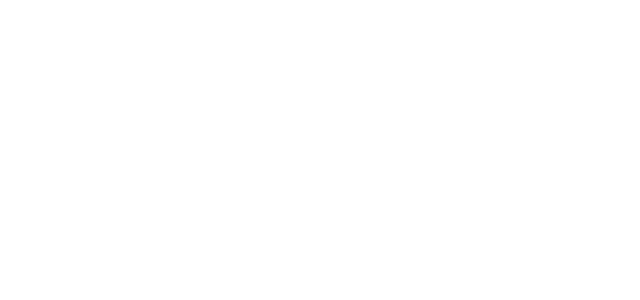
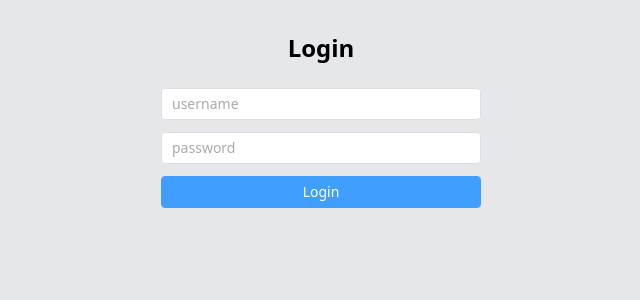
Before and after one commit to nazvl/project_m, a Vue app: page / in a window 1280 px wide. Before the commit this address had no page. Shown: the top 300 px of the page, without its empty margins (319-959 px from the left). Built offline with nearby package versions, Linux system fonts and the light colour scheme.

Commit message:
страница авторизации

```diff
--- a/src/App.vue
+++ b/src/App.vue
@@ -1,10 +1,27 @@
 <script setup lang="ts">
 import {RouterView} from "vue-router";
+import {useLoaderStore} from "@/stores/loaderStore.ts";
+
+const loadingStore = useLoaderStore();
+const svg = `
+        <path class="path" d="
+          M 30 15
+          L 28 17
+          M 25.61 25.61
+          A 15 15, 0, 0, 1, 15 30
+          A 15 15, 0, 1, 1, 27.99 7.5
+          L 15 15
+        " style="stroke-width: 4px; fill: rgba(0, 0, 0, 0)"/>
+      `
 </script>
 
 <template>
-<RouterView></RouterView>
-
+  <div v-loading.fullscreen.lock="loadingStore.loading"     element-loading-text="Loading..."
+       :element-loading-spinner="svg"
+       element-loading-svg-view-box="-10, -10, 50, 50"
+       element-loading-background="rgba(122, 122, 122, 0.8)" class="bg-gray-200 h-screen dark:bg-gray-800">
+    <RouterView></RouterView>
+  </div>
 </template>
 
 <style scoped>
--- a/src/components/Login/LoginView.vue
+++ b/src/components/Login/LoginView.vue
@@ -1,9 +1,38 @@
 <script setup lang="ts">
-
+import {useAccessStore} from "@/stores/accessStore.ts";
+import {ref} from "vue";
+const max_symbols = 4
+const accessStore = useAccessStore();
+const user = ref<Record<string, string>>({
+  login: '',
+  password: ''
+})
+const error = ref<string | null>(null);
+//TODO: перенести в стор, сделать рефакторинг проверок
+function handleLogin() {
+  if(user.value) {
+    if(user.value.password.length > max_symbols && user.value.login.length > max_symbols) {
+      accessStore.login(user.value.login, user.value.password);
+    }
+    else {
+      error.value = `Логин или пароль должны быть более ${max_symbols} символов`;
+    }
+  }
+}
 </script>
 
 <template>
-sdfs
+<div class="max-w-6xl mx-auto pt-8 flex flex-col items-center justify-center">
+  <h2 class="font-bold text-2xl dark:text-white">Login</h2>
+  <div class="flex flex-col items-center justify-center h-full gap-3 mt-6 w-xs">
+    <el-input v-model="user.login" placeholder="username"></el-input>
+    <el-input v-model="user.password" type="password" placeholder="password"></el-input>
+    <el-button type="primary" class="w-full" @click.prevent="handleLogin">Login</el-button>
+    <div v-if="error" class="text-red-500">Ошибка: {{error}}</div>
+  </div>
+
+
+</div>
 </template>
 
 <style scoped>
--- a/src/router/router.ts
+++ b/src/router/router.ts
@@ -3,6 +3,7 @@
 import ChattersListView from "../components/ChattersList/ChattersListView.vue";
 
 const routes = [
+    { path: '/', component: LoginView },
     { path: '/login', component: LoginView },
     { path: '/list', component: ChattersListView }
 ]
--- /dev/null
+++ b/src/stores/accessStore.ts
@@ -0,0 +1,29 @@
+import { defineStore } from 'pinia'
+import {ref} from "vue";
+import {useLoaderStore} from "@/stores/loaderStore.ts";
+
+
+export const useAccessStore = defineStore('access', () => {
+
+    const token = ref('accessToken')
+    const loader= useLoaderStore();
+    async function login(login: string, password: string): Promise<void> {
+        loader.enable()
+        try {
+            await new Promise(resolve => setTimeout(resolve, 2500))
+
+            if (login === 'admin' && password === 'admin') {
+                token.value = 'admin'
+            }
+        } catch (error) {
+            console.error(error)
+        } finally {
+            loader.disable()
+        }
+    }
+
+
+    return {
+        login, token
+    }
+})
--- /dev/null
+++ b/src/stores/loaderStore.ts
@@ -0,0 +1,13 @@
+import { defineStore } from 'pinia'
+import { ref } from "vue";
+
+export const useLoaderStore = defineStore('loader', () => {
+    const loading = ref<boolean>(false);
+
+    function enable():void { loading.value = true }
+    function disable():void { loading.value = false }
+
+    return {
+        loading, enable, disable,
+    }
+})
```
